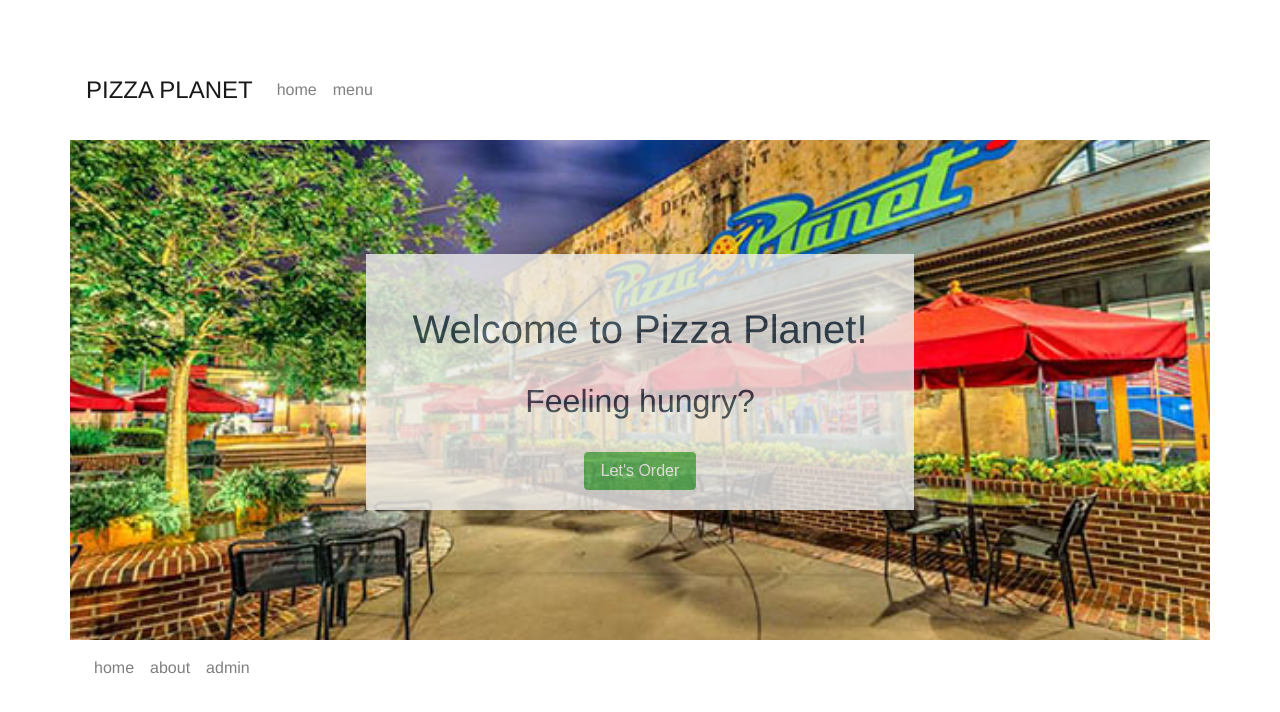
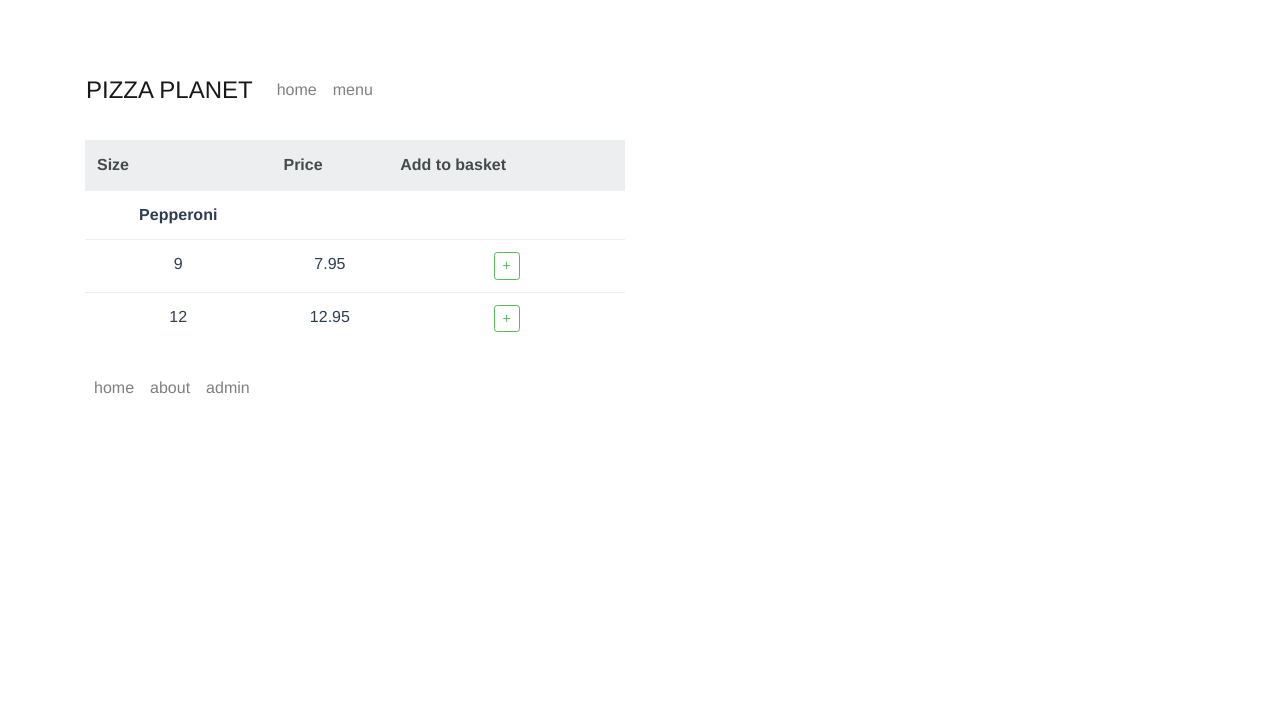
Before and after one commit to manjurulhoque/vue-pizza-planet, a Vue app: page / in a window 1280 px wide. Shown: the top 712 px of the page. Built offline with nearby package versions, Linux system fonts and the light colour scheme.

Commit message:
menu component

```diff
--- a/src/App.vue
+++ b/src/App.vue
@@ -4,7 +4,8 @@
             <pp-header></pp-header>
         </div>
         <div class="container">
-            <home></home>
+            <!-- <home></home> -->
+            <pp-menu></pp-menu>
         </div>
         <div class="container">
             <pp-footer></pp-footer>
@@ -16,12 +17,14 @@
 import Home from './components/Home'
 import Footer from './components/Footer'
 import Header from './components/Header'
+import Menu from './components/Menu'
 export default {
     name: 'app',
     components: {
         ppHeader: Header,
         Home,
-        ppFooter: Footer
+        ppFooter: Footer,
+        ppMenu: Menu
     }
 }
 </script>
--- /dev/null
+++ b/src/components/Menu.vue
@@ -0,0 +1,49 @@
+<template>
+    <div class="row">
+        <div class="col-sm-12 col-md-6">
+            <table class="table table-hover">
+                <thead class="thead-default">
+                    <tr>
+                        <th>Size</th>
+                        <th>Price</th>
+                        <th>Add to basket</th>
+                    </tr>
+                </thead>
+                <tbody v-for="item in MenuItems" v-bind:key="item">
+                    <tr>
+                        <td><strong>{{ item.name }}</strong></td>
+                    </tr>
+                    <tr v-for="option in item.options" :key="option">
+                        <td>{{ option.size }}</td>
+                        <td>{{ option.price }}</td>
+                        <td>
+                            <button class="btn btn-sm btn-outline-success" type="button">+</button>
+                        </td>
+                    </tr>
+                </tbody>
+            </table>
+        </div>
+    </div>
+</template>
+
+<script>
+export default {
+    data() {
+        return{
+            MenuItems: [
+                {
+                    'name': 'Pepperoni',
+                    'description': 'A delicious tomato based pizza topped with mozzarella and pepperoni',
+                    'options': [{
+                        'size': 9,
+                        'price': 7.95
+                    }, {
+                        'size': 12,
+                        'price': 12.95
+                    }]
+                }
+            ]
+        }
+    }
+}
+</script>
```
